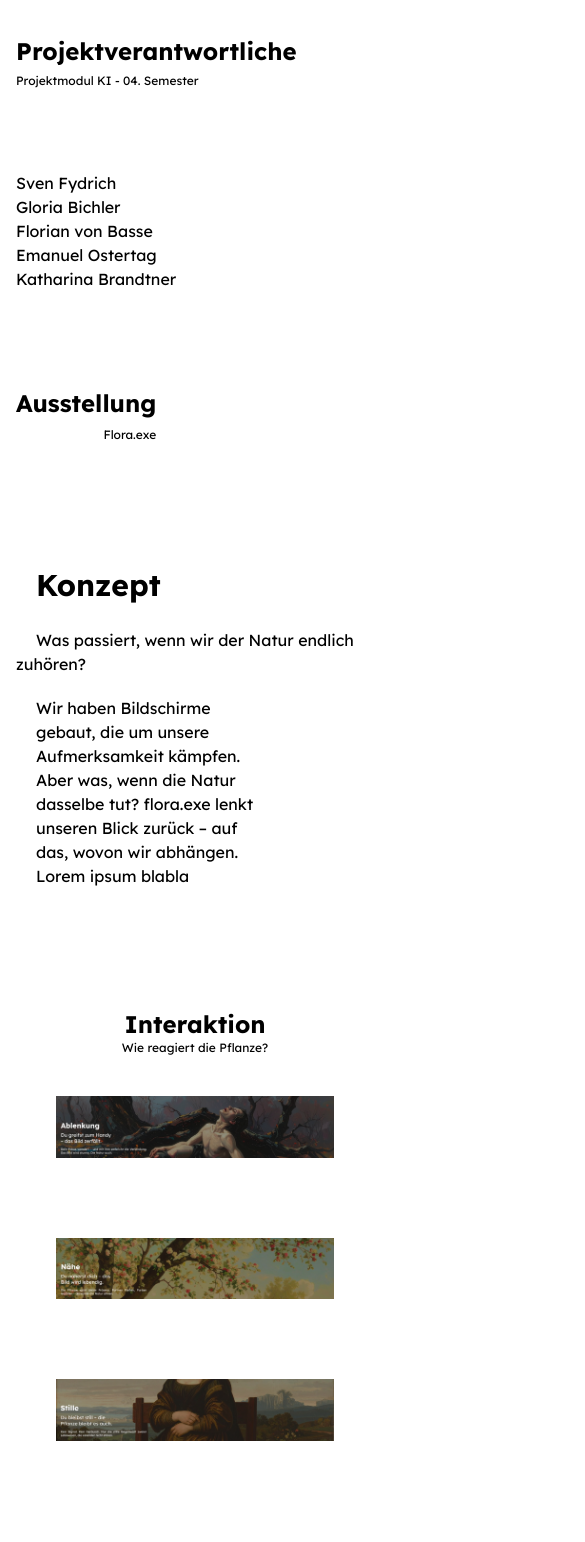
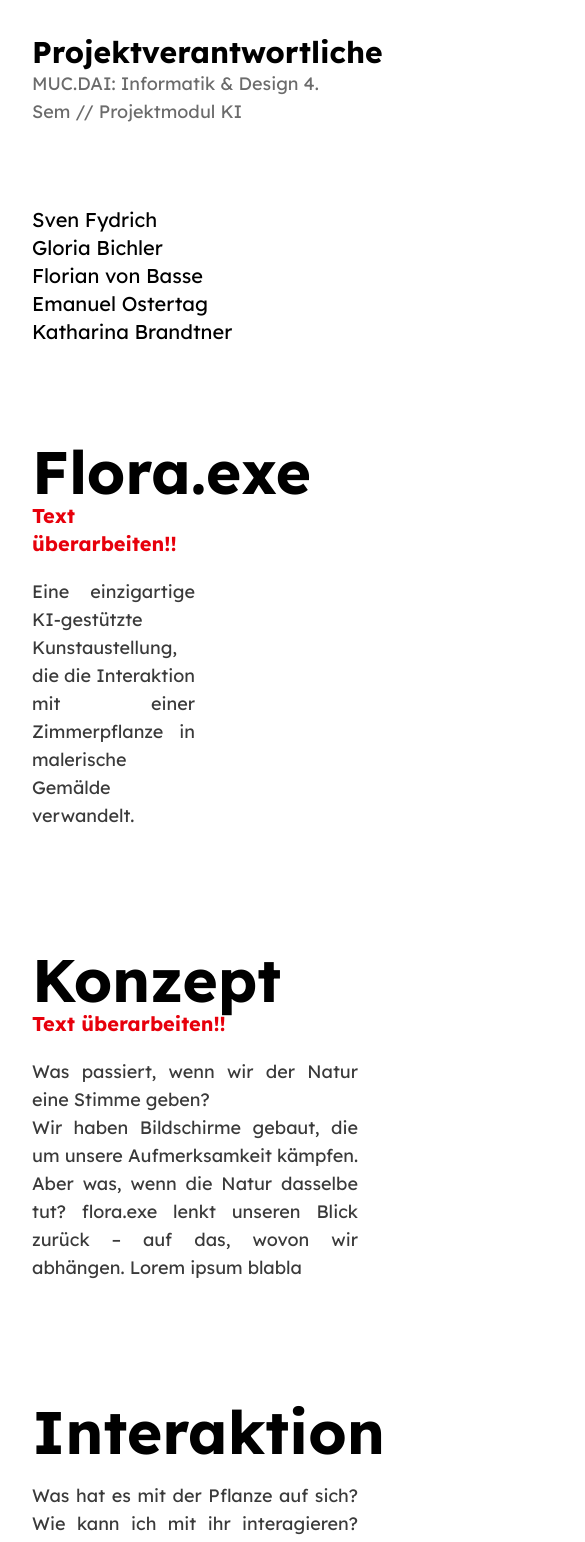
Before and after one commit to svenfydrich/flora_exe, a Next.js app: page / in a window 390 px wide. Shown: the part 320-1862 px from the top of the page, 585 px wide, since content can reach past the window. Built offline with nearby package versions, Linux system fonts and the light colour scheme.

Commit message:
did some stuff again lol

```diff
--- a/app/page.tsx
+++ b/app/page.tsx
@@ -7,7 +7,7 @@ const lexend = Lexend({ subsets: ["latin"] });
 
 export default function Home() {
   return (
-    <div className={`min-h-screen p-4 md:p-8 bg-white ${lexend.className}`}>
+    <div className={`min-h-screen p-8 bg-white ${lexend.className}`}>
       {/* Navbar */}
       <nav className="max-w-7xl mx-auto">
         <h1 className="text-black text-center text-2xl md:text-[30px]">
@@ -23,7 +23,7 @@ export default function Home() {
             src="/carousel/carousel_1.png"
             alt="Climate and Resources - Flora.exe"
             fill
-            className="object-cover"
+            className="object-cover rounded-xs"
             priority
           />
         </div>
@@ -34,13 +34,13 @@ export default function Home() {
         <div className="flex flex-col md:flex-row w-full max-w-[1168px] gap-4 md:gap-6">
           {/* Left column - 7/17 width */}
           <div className="w-full md:w-[40%]">
-            <h1 className="text-black text-left text-2xl md:text-[30px] font-bold">
+            <h1 className="text-black text-left text-3xl md:text-[30px] font-bold">
               Projektverantwortliche
             </h1>
-            <span className="text-black text-left text-xs">
-              Projektmodul KI - 04. Semester
+            <span className="text-[#6b6b6b] text-left text-lg">
+              MUC.DAI: Informatik & Design 4. Sem // Projektmodul KI
             </span>
-            <ul className="text-black pt-20 pb-20">
+            <ul className="text-black pt-20 pb-20 text-xl">
               <li>Sven Fydrich</li>
               <li>Gloria Bichler</li>
               <li>Florian von Basse</li>
@@ -52,7 +52,7 @@ export default function Home() {
                 src="/misc/group_image.png"
                 alt="Project Team"
                 fill
-                className="object-cover"
+                className="object-cover rounded-xs"
               />
             </div>
           </div>
@@ -62,35 +62,41 @@ export default function Home() {
 
           {/* Right column - 10/17 width */}
           <div className="w-full md:w-[60%]">
-            <div className="flex flex-col md:flex-row items-start gap-30">
+            <div className="flex flex-col md:flex-row items-start gap-5">
               {/* Text section */}
-              <div className="flex flex-col">
-                <h1 className="text-black text-right text-2xl pl-5f md:text-[30px] font-bold">
-                  Ausstellung
+              <div className="flex flex-col md: w-[50%]">
+                <h1 className="text-black font-bold text-6xl text-left md:text-right md:text-3xl">
+                  Flora.exe
                 </h1>
-                <span className="text-black text-right text-xs mt-2">
-                  Flora.exe
+                <p className="text-red-600 text-xl font-bold">
+                  Text überarbeiten!!
+                </p>
+                <span className="text-[#3a3a3a] text-justify text-lg md:text-right mt-5">
+                  Eine einzigartige KI-gestützte Kunstaustellung, die die
+                  Interaktion mit einer Zimmerpflanze in malerische Gemälde
+                  verwandelt.
                 </span>
               </div>
 
               {/* Image section */}
-              <div className="relative w-full md:w-[383px] h-[500px] hidden md:block">
+              <div className="relative w-full md:flex-1 md:max-w-[383px] aspect-[383/500] hidden md:block">
                 <Image
                   src="/misc/austellung.png"
                   alt="Flora.exe Ausstellung"
                   fill
-                  className="object-cover object-right"
+                  className="object-contain object-right rounded-xs"
                 />
               </div>
             </div>
-            <div>
-              <h1 className="text-black pt-30 pl-5 pb-5 font-bold text-[30px]">
+            <div className="pt-20">
+              <h1 className="text-black pt-10 font-bold text-6xl md:text-3xl">
                 Konzept
               </h1>
-              <span className="text-black pl-5">
-                Was passiert, wenn wir der Natur endlich zuhören?
-              </span>
-              <p className="text-black pt-5 pl-5 w-[70%]">
+              <p className="text-red-600 text-xl font-bold">
+                Text überarbeiten!!
+              </p>
+              <p className="text-[#3a3a3a] text-justify md: text-lg mt-5">
+                Was passiert, wenn wir der Natur eine Stimme geben? <br />
                 Wir haben Bildschirme gebaut, die um unsere Aufmerksamkeit
                 kämpfen. Aber was, wenn die Natur dasselbe tut? flora.exe lenkt
                 unseren Blick zurück – auf das, wovon wir abhängen. Lorem ipsum
@@ -102,79 +108,90 @@ export default function Home() {
       </div>
 
       {/* Interaktion section */}
-      <div className="mt-10 flex flex-col items-center pt-20">
-        <h1 className="text-black text-center text-2xl md:text-[30px] font-bold">
+      <div className="mt-10 flex flex-col items-start md:items-center pt-20">
+        <h1 className="text-black text-left text-6xl md:text-center font-bold">
           Interaktion
         </h1>
-        <span className="text-black text-center text-xs">
-          Wie reagiert die Pflanze?
+        <span className="text-[#3a3a3a] text-justify text-lg mt-5 md:text-center">
+          Was hat es mit der Pflanze auf sich? Wie kann ich mit ihr
+          interagieren? Das ist unkomplizierter als es erscheinen mag, denn die
+          Pflanze reagiert auf bestimmte äußere Reize. Die folgenden Aktionen
+          wirken sich direkt auf die Pflanze, und somit auf das generierte Bild
+          aus.
         </span>
       </div>
 
       {/* Banner section */}
       <div>
-        <div className="flex flex-col items-center p-10">
+        <div className="flex flex-col items-center pt-10">
           <Image
             src="/banners/nähe_banner.png"
-            alt="Nähe"
+            alt="Nähe Banner"
             width={1168}
             height={259}
-            className=""
+            className="rounded-xs"
           />
         </div>
-        <div className="flex flex-col items-center p-10">
+        <div className="flex flex-col items-center pt-10">
           <Image
             src="/banners/ablenkung_banner.png"
-            alt="Nähe"
+            alt="Ablenkung Banner"
             width={1168}
             height={259}
-            className=""
+            className="rounded-xs"
           />
         </div>
-        <div className="flex flex-col items-center p-10">
+        <div className="flex flex-col items-center pt-10">
           <Image
             src="/banners/stille_banner.png"
-            alt="Nähe"
+            alt="Stille Banner"
             width={1168}
             height={259}
-            className=""
+            className="rounded-xs"
           />
         </div>
       </div>
 
       {/* Totaler Zerfall section */}
-      <div className="mx-auto max-w-7xl mt-20 w-[1168px]">
-        <div className="mx-auto w-full max-w-[1168px] h-[3px] bg-black" />
-        <div className="flex">
+      <div className="mx-auto w-full max-w-[1168px] mt-20 px-4">
+        <div className="mx-auto w-full h-[3px] bg-black" />
+        <div className="flex flex-col md:flex-row items-center md:gap-12 py-10">
+          <div className="w-full md:w-auto flex-shrink-0">
             <Image
               src="/misc/totaler_zerfall.png"
               alt="Totaler Zerfall"
               width={459}
               height={594}
-            className=""
+              className="w-full max-w-[459px] h-auto mx-auto rounded-xs"
             />
-          <div className="flex flex-col pt-10 pl-20 w-[40%]">
-            <h1 className="text-black font-bold text-[30px]">Emotionen</h1>
+          </div>
+          <div className="flex flex-col pt-10 md:pt-0">
+            <p className="text-red-600 text-xl font-bold">
+              Ganze section inhaltlich überarbeiten!! (außer prompt)
+            </p>
+            <h1 className="text-black font-bold text-2xl md:text-[30px]">
+              Emotionen
+            </h1>
             <span className="text-black pt-5">
               Skalen der Gefühle der Pflanze
             </span>
-            <h2 className="text-black font-bold text-[18px] pt-5">
+            <h2 className="text-black font-bold text-[18px] pt-5 pb-5">
               Benutzter prompt
             </h2>
-            <span className="text-black pt-5 text-justify text-xs">
-              expressionist oil painting in the style of Edvard Munch's 'The
-              Scream', figure collapsing inward, mouth open in silent scream,
-              colors shattered into shards of deep crimson and grey, sky
-              disintegrated, bridge broken in places, figure semi-transparent as
-              if fading, canvas cracked and burned, atmosphere of extreme inner
-              collapse and existential panic, as if the natural world itself is
-              crying out after being utterly ignored and consumed by digital
-              distraction.
+            <span className="block rounded-md bg-zinc-100 p-4 font-mono text-base text-zinc-800">
+              expressionist oil painting in the style of Edvard Munch&apos;s
+              &apos;The Scream&apos;, figure collapsing inward, mouth open in
+              silent scream, colors shattered into shards of deep crimson and
+              grey, sky disintegrated, bridge broken in places, figure
+              semi-transparent as if fading, canvas cracked and burned,
+              atmosphere of extreme inner collapse and existential panic, as if
+              the natural world itself is crying out after being utterly ignored
+              and consumed by digital distraction.
             </span>
             <h2 className="text-black font-bold text-[18px] pt-5">
               Wann aktiv?
             </h2>
-            <span className="text-black pt-5 text-justify text-xs">
+            <span className="text-black pt-5 text-justify text-lg">
               Lorem ipsum dolor sit amet consectetur. Enim elementum nulla nunc
               posuere fermentum a id. Egestas nibh nam elit elit commodo luctus
               ipsum. Ultricies a diam sapien eu eget feugiat. Velit consequat
@@ -190,8 +207,10 @@ export default function Home() {
         <h1 className="text-black text-center text-2xl md:text-[30px] font-bold">
           Trailer
         </h1>
-        <span className="text-black text-center text-xs">
+        <span className="text-black text-center text-lg">
           Behind the scenes.
+          <br />
+          coming soon.
         </span>
       </div>
 
@@ -201,11 +220,11 @@ export default function Home() {
 
       {/* Footer */}
 
-      <div className="max-w-[1168px] mx-auto pt-20">
-        <div className="mx-auto w-full h-[3px] bg-black" />
-        <div className="flex">
-          <div className="w-[60%]">
-            <ul className="text-black pt-10 text-[18px]">
+      <div className="max-w-[1168px] mx-auto pt-20 px-4">
+        <div className="w-full h-[3px] bg-black" />
+        <div className="flex flex-col md:flex-row py-10 gap-10">
+          <div className="w-full">
+            <ul className="text-black text-lg space-y-2">
               <li>Sven Fydrich</li>
               <li>Gloria Bichler</li>
               <li>Florian von Basse</li>
@@ -213,18 +232,22 @@ export default function Home() {
               <li>Katharina Brandtner</li>
             </ul>
           </div>
-          <div className="flex flex-col pl-30 pt-10">
-            <span className="text-black w-[70%] text-[18px]">
-              Wir bedanken uns blabla... Lorem ipsum dolor sit amet consectetur.
-              Odio adipiscing vitae risus quam nascetur orci et. Magna integer
-              in sem id netus. Nisl non tristique cursus eget congue. Tristique
-              sagittis nisi magna nulla in tortor. Sem ornare eu interdum nulla.{" "}
+          <div className="flex flex-col gap-10 max-w-full md:max-w-[65%]">
+            <span className="text-[#3a3a3a] text-lg text-justify">
+              Wir bedanken uns bei allen, die uns beim Umsetzten dieses Projekts
+              unterstützt, und somit die Fertigstellung der Kunstinstallation
+              ermöglicht haben. Ein besonderer Dank gilt unseren Dozenten Yves
+              Peitzner und Prof. Dr. Hanna Moser, sowie der Hochschule München
+              für das Bereitstellen der finanziellen Mittel und der kreativen
+              Freiheit als auch das kontinuierliche Feedback, das uns bei der
+              Umsetzung von Flora.exe geholfen hat.
             </span>
-            <span className="text-black w-[70%] pt-10 text-[18px]">
-              Vestibulum et tempus accumsan consectetur ullamcorper sed ac
-              dignissim. Libero posuere et amet sit velit orci quis eu. Et
-              rhoncus consectetur tempus viverra. Sodales duis venenatis feugiat
-              sit arcu elit cons.
+            <span className="text-[#3a3a3a] text-lg text-justify">
+              Dieses Projekt entstand im Rahmen des Projektmoduls
+              &apos;Künstliche Intelligenz&apos; im 4. Semester des Studiengangs
+              Informatik & Design. Es erforscht die Schnittstelle von Natur,
+              Mensch und Technologie und wirft Fragen über unsere Beziehung zur
+              digitalen und natürlichen Welt auf.
             </span>
           </div>
         </div>
```
Lines whose indentation alone changed are shown as unchanged.
